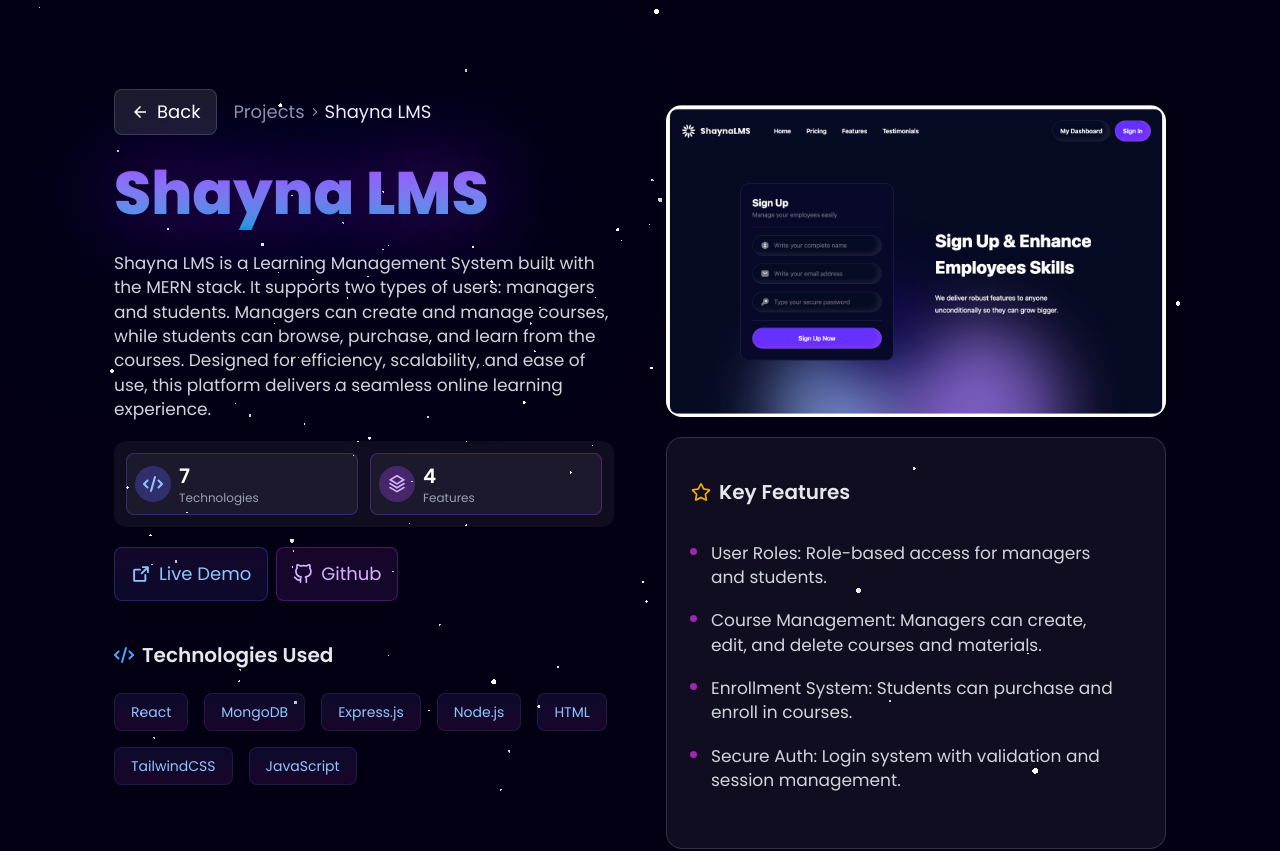
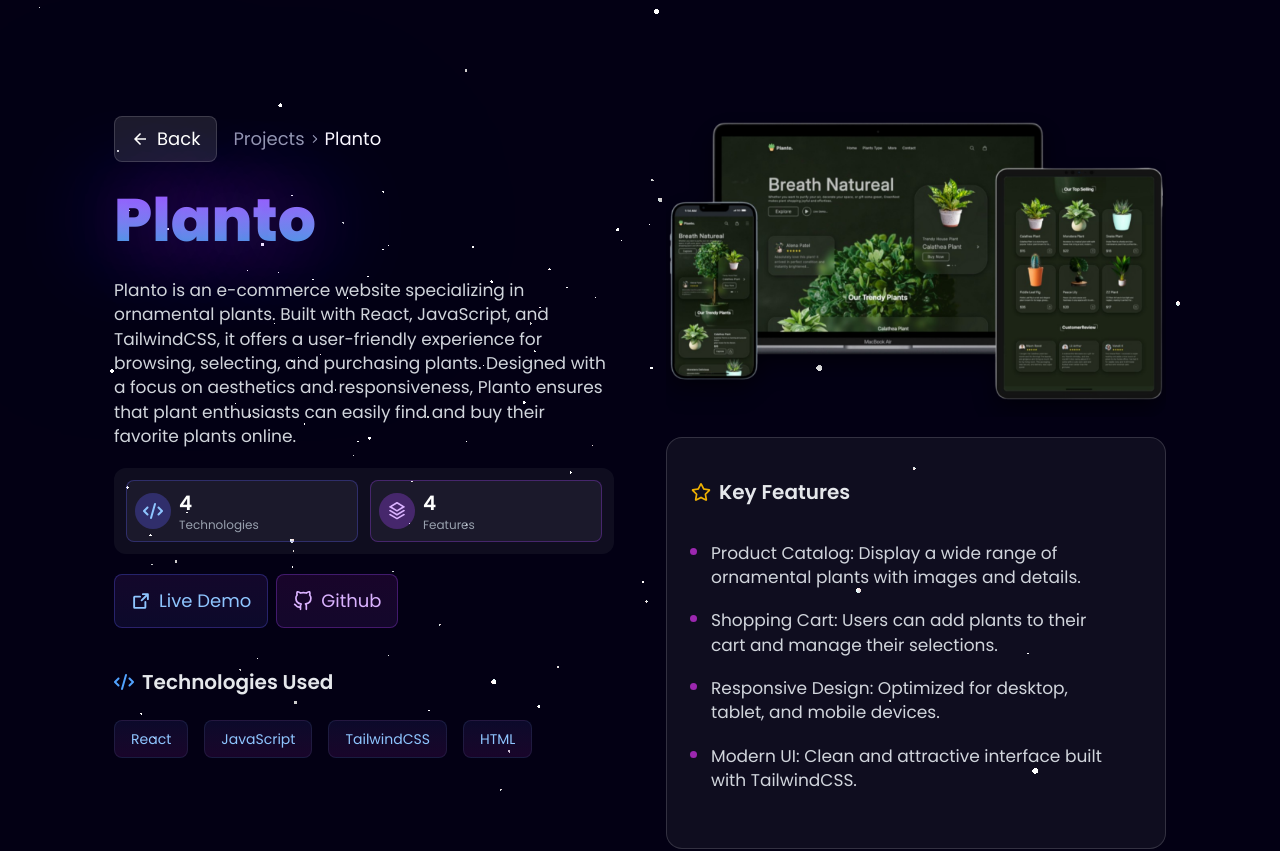
Before and after one commit to ronisaputra764/spaceport, a React (Vite) app: page /1 in a window 1280 px wide. Shown: the top 851 px of the page. Built offline with nearby package versions, Linux system fonts and the light colour scheme.

Commit message:
first commit

```diff
--- a/src/data.js
+++ b/src/data.js
@@ -3,6 +3,23 @@ import TechStack from "./components/TechStack";
 export const recentProject = [
     {
         id: "1",
+        title: "Planto",
+        image: "planto.png",
+        github: "https://github.com/ronisaputra764/planto",
+        vercel: "https://planto-swart.vercel.app/",
+        techstack: [
+            "React", "JavaScript", "TailwindCSS", "HTML"
+        ],
+        features: [
+            "Product Catalog: Display a wide range of ornamental plants with images and details.",
+            "Shopping Cart: Users can add plants to their cart and manage their selections.",
+            "Responsive Design: Optimized for desktop, tablet, and mobile devices.",
+            "Modern UI: Clean and attractive interface built with TailwindCSS."
+        ],
+        description: "Planto is an e-commerce website specializing in ornamental plants. Built with React, JavaScript, and TailwindCSS, it offers a user-friendly experience for browsing, selecting, and purchasing plants. Designed with a focus on aesthetics and responsiveness, Planto ensures that plant enthusiasts can easily find and buy their favorite plants online."
+    },
+    {
+        id: "2",
         title: "Shayna LMS",
         image: "shaynalms.png",
         github: "https://github.com/ronisaputra764/fullstack-shaynalms",
@@ -19,7 +36,7 @@ export const recentProject = [
         description: "Shayna LMS is a Learning Management System built with the MERN stack. It supports two types of users: managers and students. Managers can create and manage courses, while students can browse, purchase, and learn from the courses. Designed for efficiency, scalability, and ease of use, this platform delivers a seamless online learning experience."
     },
     {
-        id: "2",
+        id: "3",
         title: "Sepatu Store",
         image: "sepatustore.png",
         github: "https://github.com/ronisaputra764/sepatu-store",
@@ -36,7 +53,7 @@ export const recentProject = [
         description: "This is a eCommerce platform developed for selling premium sneakers, including popular brands such as Nike, Adidas, Puma, and more. The platform is designed to offer a smooth and engaging shopping experience, both for customers and admins."
     },
     {
-        id: "3",
+        id: "4",
         title: "Find Boarding House",
         image: "ngekos.png",
         github: "https://github.com/ronisaputra764/ngekos",
@@ -53,7 +70,7 @@ export const recentProject = [
         description: "This is a fully-featured online platform for booking and renting accommodations, including boarding houses (kost), hotels, and villas. The website is built to simplify the property search, booking process, and management system for both renters and property owners."
     },
     {
-        id: "4",
+        id: "5",
         title: "Tech Blog",
         image: "clean-blog.png",
         github: "https://github.com/ronisaputra764/vue-blog",
@@ -70,7 +87,7 @@ export const recentProject = [
         description: "This is a modern and responsive tech blog website focused on sharing articles and tutorials about programming and the latest in technology. The platform is designed for tech enthusiasts, beginners, and developers looking to learn topics such as basic Python, Git, JavaScript, and modern frontend frameworks like Vue.js."
     },
     {
-        id: "5",
+        id: "6",
         title: "Moonton",
         image: "moonton.png",
         github: "https://github.com/ronisaputra764/mononton",
@@ -87,7 +104,7 @@ export const recentProject = [
         description: "This is a full-featured movie streaming platform inspired by Netflix, built to offer users a seamless experience for watching, browsing, and subscribing to a vast collection of movies. It supports a secure subscription-based model with user authentication, a clean UI, and interactive streaming features."
     },
     {
-        id: "6",
+        id: "7",
         title: "KitaBantu",
         image: "kitabantu.png",
         github: "https://github.com/ronisaputra764/kitabantu",
@@ -104,7 +121,7 @@ export const recentProject = [
         description: "This is a fully functional crowdfunding mobile website designed to help individuals donate to causes such as helping the poor and supporting victims of natural disasters. The platform allows users to browse donation campaigns, contribute securely, and monitor campaign progress — all through a modern, responsive interface."
     },
     {
-        id: "7",
+        id: "8",
         title: "Garuda Ticket Flight",
         image: "garuda.png",
         github: "https://github.com/ronisaputra764/garuda",
@@ -122,7 +139,7 @@ export const recentProject = [
         description: "This project is a fully functional flight ticket booking platform that allows users to search, view, and purchase flight tickets with real-time information on departures, destinations, and schedules. The system simplifies the booking experience while providing key flight data to help users make informed travel decisions."
     },
     {
-        id: "8",
+        id: "9",
         title: "Pop Movie",
         image: "popmovie.png",
         github: "https://github.com/ronisaputra764/pop-movie-react",
--- a/src/pages/ProjectDetail.jsx
+++ b/src/pages/ProjectDetail.jsx
@@ -96,8 +96,8 @@ export default function ProjectDetail() {
                     </div>
                     <div className="mt-20 lg:max-w-[500px]">
                         <div className="flex flex-col items-start">
-                            <div className="rounded-2xl overflow-hidden mb-5 hover:border-white/30 transition-all transform duration-300">
-                                <img className="transition-all transform duration-300 hover:scale-105" src={`assets/img/${project?.image}`} alt="" />
+                            <div className="rounded-2xl overflow-hidden mb-5 hover:border-white/30 hover:scale-105 transition-all transform duration-300">
+                                <img className="transition-all transform duration-300 " src={`assets/img/${project?.image}`} alt="" />
                             </div>
                             <ul className="group w-full bg-white/5 p-10 rounded-2xl border list-disc custom-bullets-purple border-white/15 hover:border-white/30 transition-all transform duration-300">
                                 <span className="flex items-center poppins-semibold text-gray-200 text-xl mb-8"><FaRegStar className="text-yellow-500 me-2 transition-all transform duration-300 group-hover:rotate-25" />Key Features</span>
```
Also changed, not shown: public/assets/img/planto.png (added).
